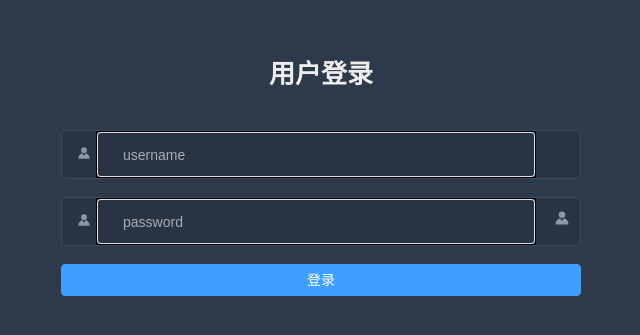
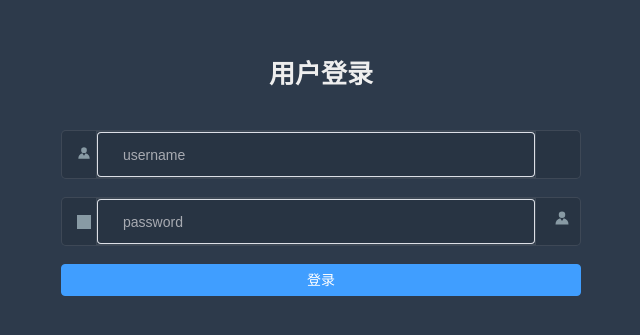
Before and after one commit to xing-6464/template-vue, a Vue app: page /#/login in a window 1280 px wide. Shown: the part 107-442 px from the top of the page, without its empty margins (319-959 px from the left). Built offline with nearby package versions, Linux system fonts and the light colour scheme; grey boxes are pictures that could not be loaded.

Commit message:
icon图标处理

```diff
--- a/components.d.ts
+++ b/components.d.ts
@@ -16,5 +16,6 @@ declare module '@vue/runtime-core' {
     ElInput: typeof import('element-plus/es')['ElInput']
     RouterLink: typeof import('vue-router')['RouterLink']
     RouterView: typeof import('vue-router')['RouterView']
+    SvgIcon: typeof import('./src/components/SvgIcon/index.vue')['default']
   }
 }
--- /dev/null
+++ b/src/components/SvgIcon/index.vue
@@ -0,0 +1,55 @@
+<template>
+  <div v-if="isExternal" :style="styleExternalIcon" class="svg-external-icon svg-icon" :class="className" />
+  <svg v-else class="svg-icon" :class="className" aria-hidden="true">
+    <use :xlink:href="iconName" />
+  </svg>
+</template>
+
+<script lang="ts" setup>
+import { isExternal as external } from '@/utils/validate'
+import { defineProps, computed } from 'vue'
+const props = defineProps({
+  // icon 图标
+  icon: {
+    type: String,
+    required: true
+  },
+  // 图标类名
+  className: {
+    type: String,
+    default: ''
+  }
+})
+
+/**
+ * 判断是否为外部图标
+ */
+const isExternal = computed(() => external(props.icon))
+/**
+ * 外部图标样式
+ */
+const styleExternalIcon = computed(() => ({
+  mask: `url(${props.icon}) no-repeat 50% 50%`,
+  '-webkit-mask': `url(${props.icon}) no-repeat 50% 50%`
+}))
+/**
+ * 项目内图标
+ */
+const iconName = computed(() => `#icon-${props.icon}`)
+</script>
+
+<style lang="scss" scoped>
+.svg-icon {
+  width: 1em;
+  height: 1em;
+  vertical-align: -0.15em;
+  fill: currentColor;
+  overflow: hidden;
+}
+
+.svg-external-icon {
+  background-color: currentColor;
+  mask-size: cover !important;
+  display: inline-block;
+}
+</style>
--- /dev/null
+++ b/src/utils/validate.ts
@@ -0,0 +1,7 @@
+/**
+ * 判断是否为外部资源
+ * @param path
+ */
+export function isExternal(path: string) {
+  return /^(https?:|mailto:|tel:)/.test(path)
+}
--- a/src/views/login/Login.vue
+++ b/src/views/login/Login.vue
@@ -16,9 +16,7 @@
       <!-- password -->
       <el-form-item>
         <span class="svg-container">
-          <el-icon>
-            <Avatar />
-          </el-icon>
+          <SvgIcon icon="https://res.lgdsunday.club/user.svg" />
         </span>
         <el-input placeholder="password" name="password"></el-input>
         <span class="show-pwd">
@@ -37,6 +35,9 @@
 <script lang="ts" setup>
 import { ref } from 'vue'
 import { Avatar } from '@element-plus/icons-vue'
+
+import SvgIcon from '@/components/SvgIcon/index.vue'
+
 const username = ref('')
 </script>
 
@@ -68,18 +69,19 @@ $cursor: #fff;
     }
 
     ::v-deep .el-input {
-      // display: inline-block;
       height: 47px;
       width: 85%;
-      border: 1px solid rgba(0, 0, 0, 1);
+      border: 1px solid rgba(255, 255, 255, 0.1);
 
       .el-input__wrapper {
         background: transparent;
+        // border: 1px solid rgba(255, 255, 255, 0.1);
 
         input {
-          // background: transparent;
+          background: transparent;
           border: none;
           -webkit-appearance: none;
+          // border: 1px solid rgba(255, 255, 255, 0.1);
           border-radius: 1px;
           padding: 12px 5px 12px 15px;
           color: $light_gray;
@@ -87,6 +89,7 @@ $cursor: #fff;
           caret-color: $cursor;
         }
       }
+
     }
 
   }
```
